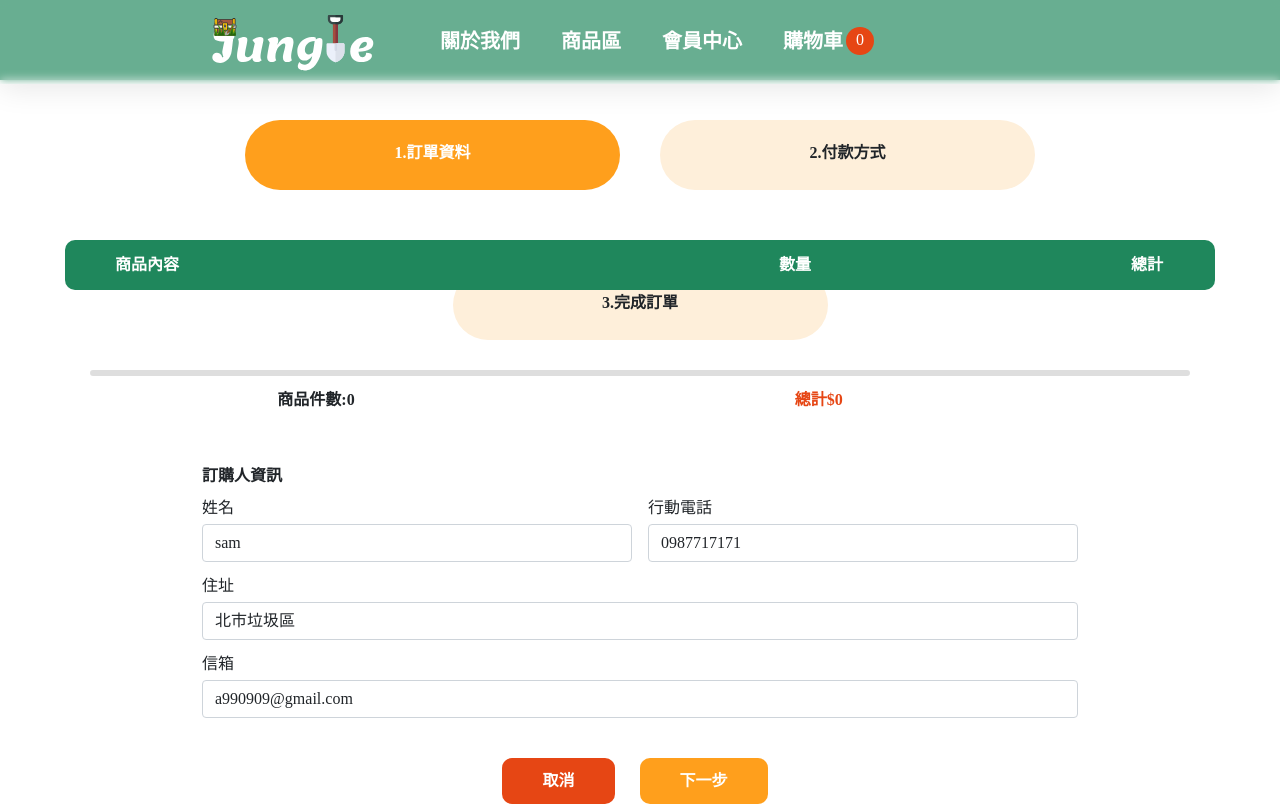
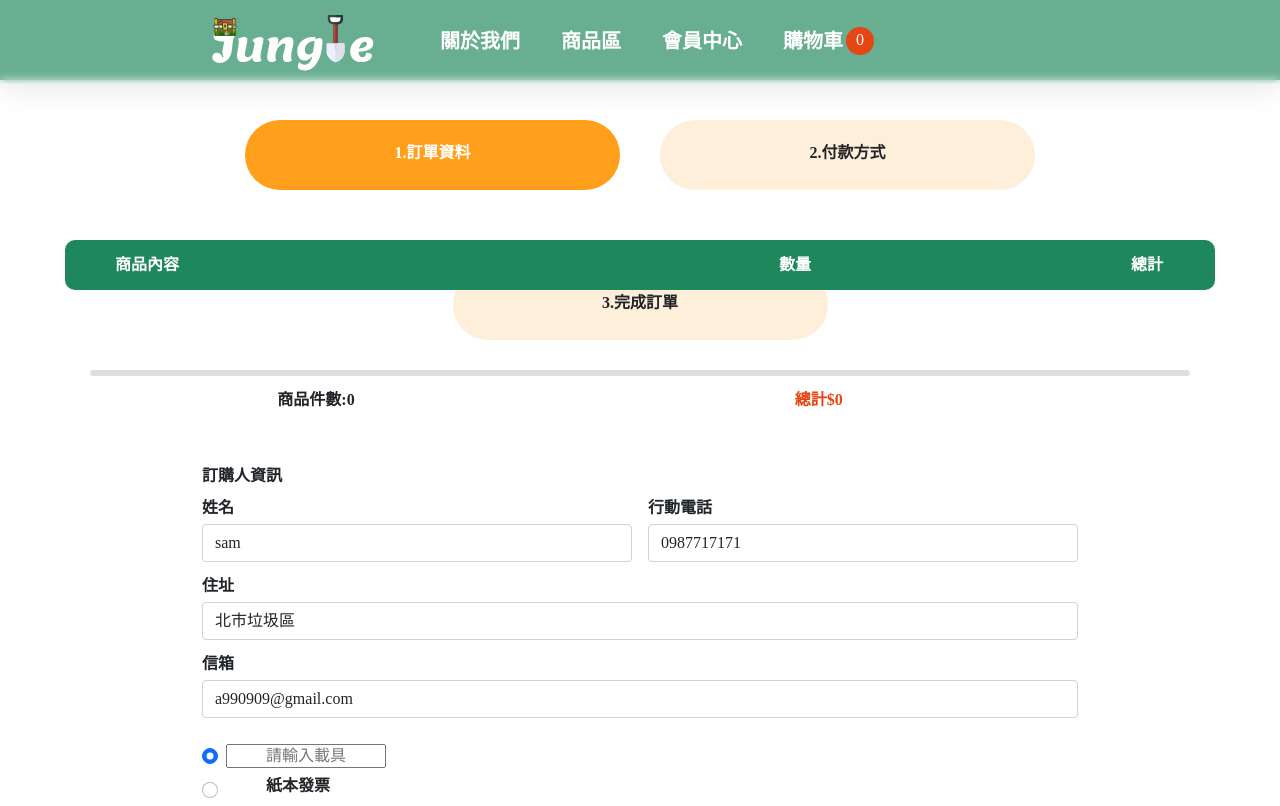
Before and after one commit to ryan55288/Toystore, a Vue app: page /CheckList1 in a window 1280 px wide. Shown: the top 806 px of the page. Built offline with nearby package versions, Linux system fonts and the light colour scheme; what vue-sweetalert2 would draw is missing.

Commit message:
style:購物車及用戶資訊更新
# Conflicts:
#	src/view/CheckList2.vue

```diff
--- a/src/view/CheckList1.vue
+++ b/src/view/CheckList1.vue
@@ -86,6 +86,33 @@
             v-model="form.email"
           />
         </div>
+        <div class="col-12">
+          <div class="form-check">
+            <input
+              class="form-check-input"
+              type="radio"
+              name="exampleRadios"
+              id="exampleRadios1"
+              value="option1"
+              checked
+            />
+            <label class="form-check-label" for="exampleRadios1">
+              <input type="text" placeholder="請輸入載具" class="text-center" />
+            </label>
+          </div>
+          <div class="form-check">
+            <input
+              class="form-check-input"
+              type="radio"
+              name="exampleRadios"
+              id="exampleRadios2"
+              value="option2"
+            />
+            <label class="form-check-label" for="exampleRadios2">
+              <div class="ml-40 fw-bold">紙本發票</div>
+            </label>
+          </div>
+        </div>
       </form>
     </div>
   </section>
@@ -155,11 +182,22 @@ const submitInfo = () => {
 .section5 {
   display: flex;
   justify-content: center;
+  .form-label {
+    font-weight: bold;
+  }
   .container {
     width: 900px;
   }
   .col-md-12 {
     font-weight: bold;
+  }
+  .form-check-label {
+    input {
+      width: 10em;
+    }
+  }
+  .form-check {
+    margin-top: 10px;
   }
 }
 .section4 {
--- a/src/view/CheckList2.vue
+++ b/src/view/CheckList2.vue
@@ -108,17 +108,27 @@
                   placeholder="信用卡驗後三碼"
                   type="password"
                   class="form-control"
-                  id=""
+                  id="inputPassword4"
                   autocomplete="current-password"
                 />
               </div>
-              <div class="col-12">
+              <div class="col-md-6">
                 <label for="inputAddress" class="form-label">到期月份</label>
                 <input
                   type="text"
                   class="form-control"
                   id="inputAddress"
                   placeholder="到期月份"
+                  autocomplete="current-password"
+                />
+              </div>
+              <div class="col-md-6">
+                <label for="inputAddress2" class="form-label">安全碼</label>
+                <input
+                  type="text"
+                  class="form-control"
+                  id="inputAddress2"
+                  placeholder="安全碼"
                   autocomplete="current-password"
                 />
               </div>
--- a/src/view/UserInfo.vue
+++ b/src/view/UserInfo.vue
@@ -15,7 +15,7 @@
           </tr>
           <tr>
             <th scope="row" class="text-white fw-bold">信箱:</th>
-            <td colspan="3" class="text-start bg-light">tom@yahoo.com.tw</td>
+            <td colspan="3" class="text-start bg-light">tom123@yahoo.com.tw</td>
           </tr>
           <tr>
             <th scope="row" class="text-white fw-bold">性別:</th>
```
